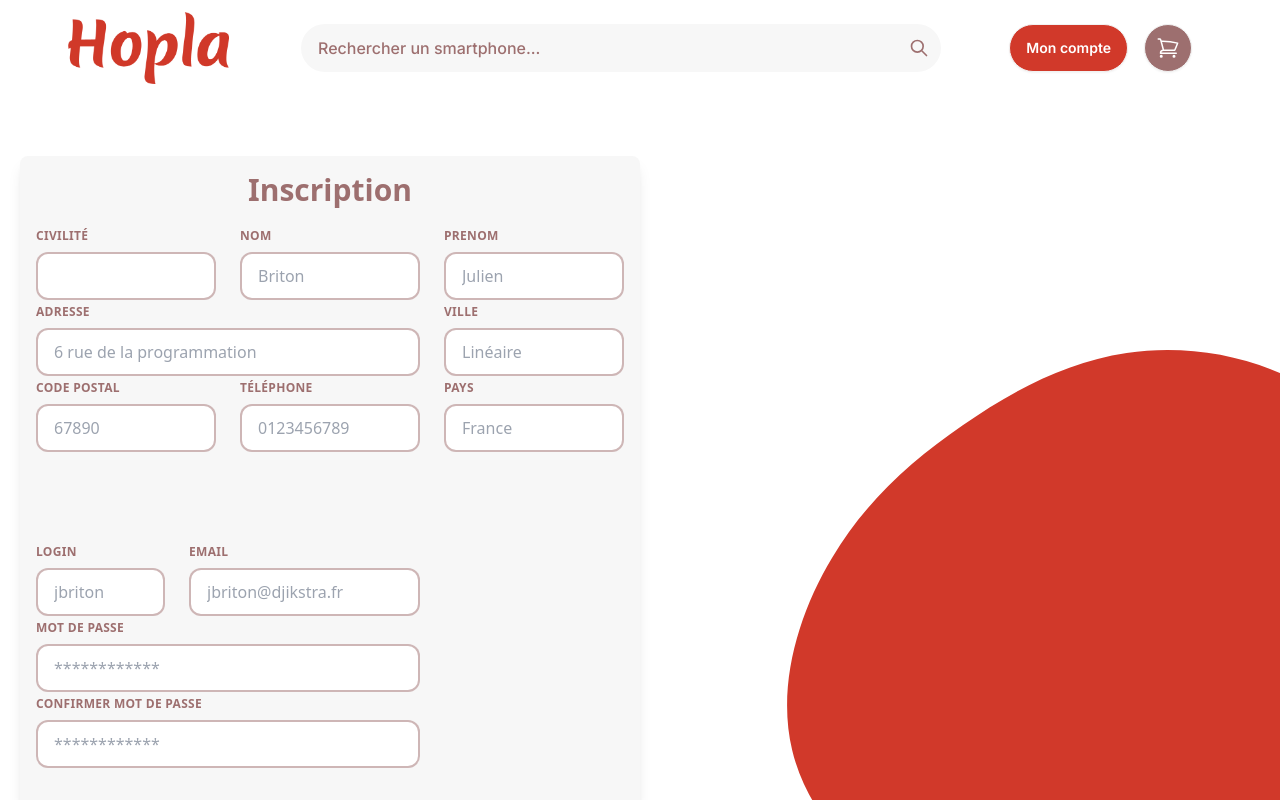
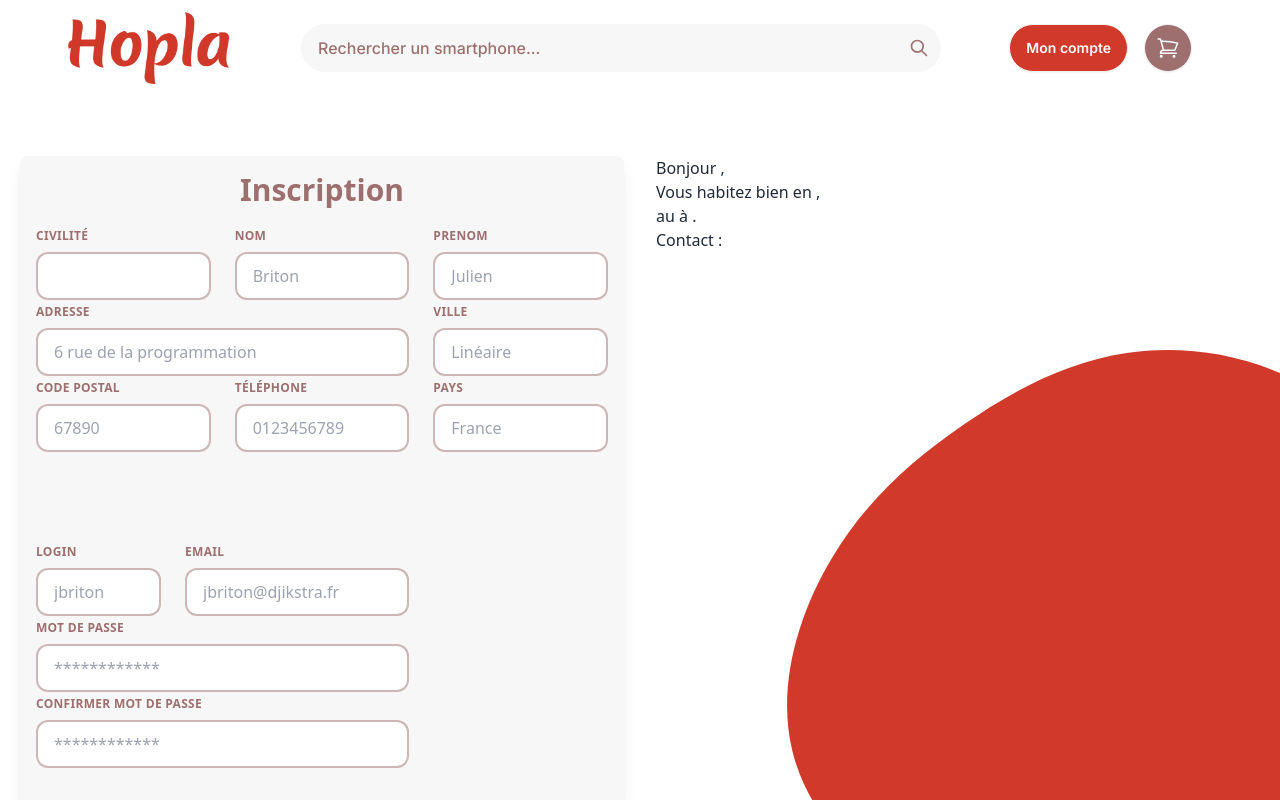
Before and after one commit to bastianfbr-si-web/projet_fabre_bastian, an Angular app in the folder frontend/: page / in a window 1280 px wide. Shown: the top 800 px of the page. Built offline with nearby package versions, Linux system fonts and the light colour scheme.

Commit message:
feat(app): :lipstick: edit flex to show as a row

```diff
--- a/frontend/src/app/app.component.html
+++ b/frontend/src/app/app.component.html
@@ -4,8 +4,8 @@
   </div>
 
 
-  <main class="container p-5 mx-auto my-10">
-    <app-compte-formulaire></app-compte-formulaire>
-    <app-recapitulatif></app-recapitulatif>
+  <main class="container p-5 mx-auto my-10 flex flex-row flex-1 gap-8">
+    <app-compte-formulaire class="flex-1"></app-compte-formulaire>
+    <app-recapitulatif class="flex-1"></app-recapitulatif>
   </main>
 <app-footer></app-footer>
--- a/frontend/src/app/components/compte-formulaire/compte-formulaire.component.html
+++ b/frontend/src/app/components/compte-formulaire/compte-formulaire.component.html
@@ -1,4 +1,4 @@
-<form [formGroup]="inscriptionForm" (ngSubmit)="onSubmit()" class="bg-accent rounded-lg shadow-lg p-4 w-1/2">
+<form [formGroup]="inscriptionForm" (ngSubmit)="onSubmit()" class="bg-accent rounded-lg shadow-lg p-4">
   <h1 class="text-tertiary text-3xl font-bold text-center mb-5">Inscription</h1>
   <div class="flex flex-col gap-16">
     <div class="flex flex-wrap -mx-3 mb-6">
```
